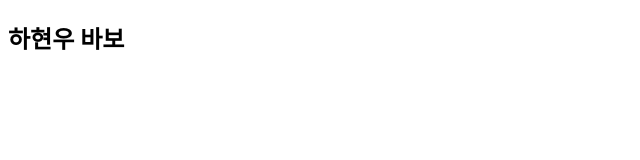
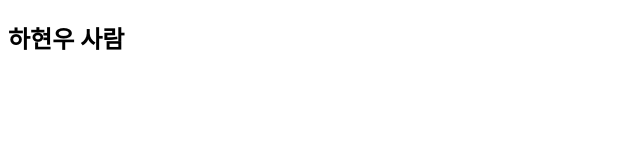
Before and after one commit to Dev-Dream/OSS_Practice, a plain HTML site: page test.html in a window 1280 px wide. Shown: the full height of the page, 0-640 px from the left. Drawn offline with Linux system fonts and the light colour scheme.

Commit message:
fix: 바보 -> 사람 하현우씨도 휴먼이라고 하길래 제가 딱 한번만 참고 양보해드립니다 issue: #1

```diff
--- a/test.html
+++ b/test.html
@@ -4,6 +4,6 @@
     <title></title>
   </head>
   <body>
-    <h2>하현우 바보</h2>
+    <h2>하현우 사람</h2>
   </body>
 </html>
```
